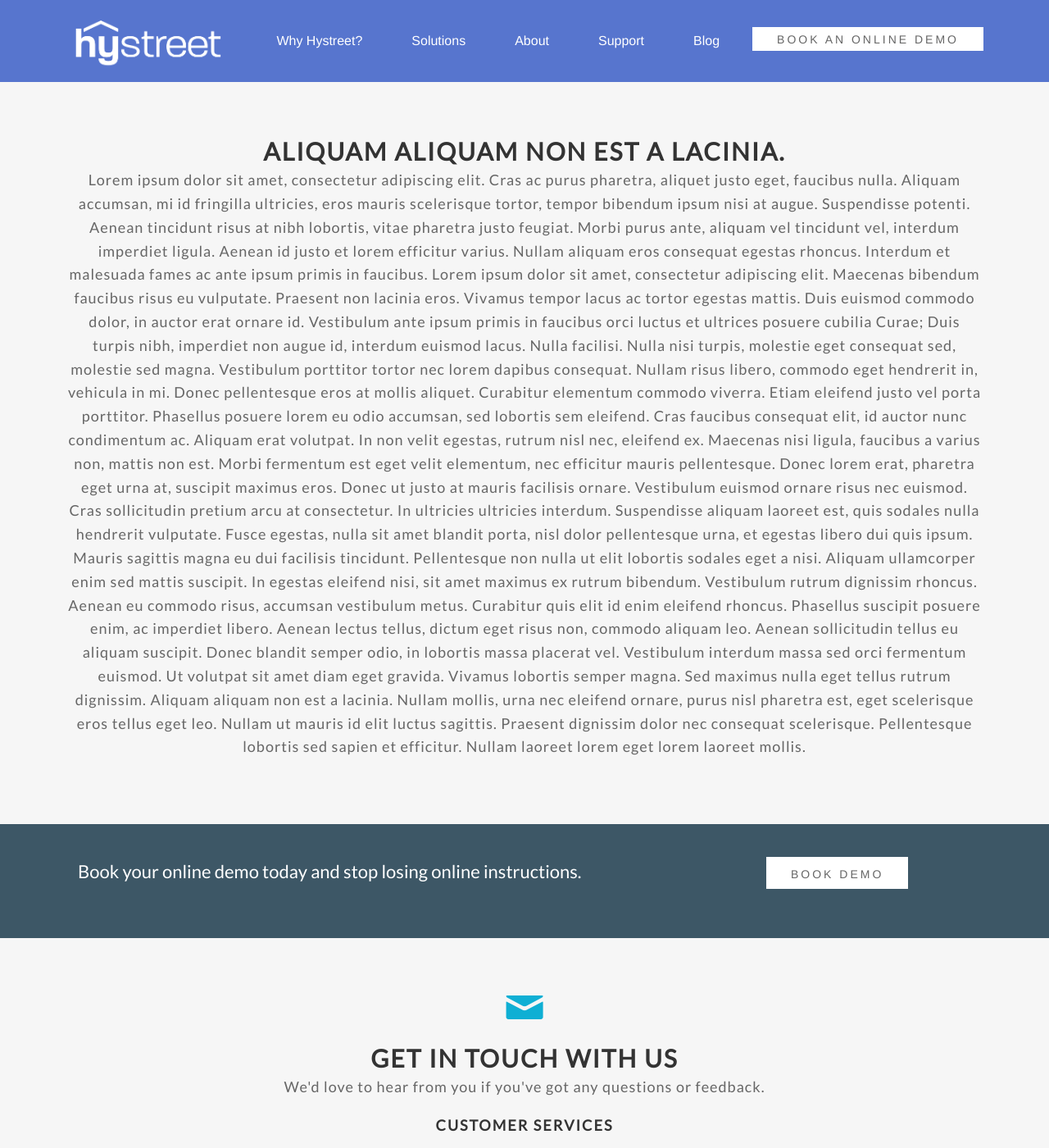
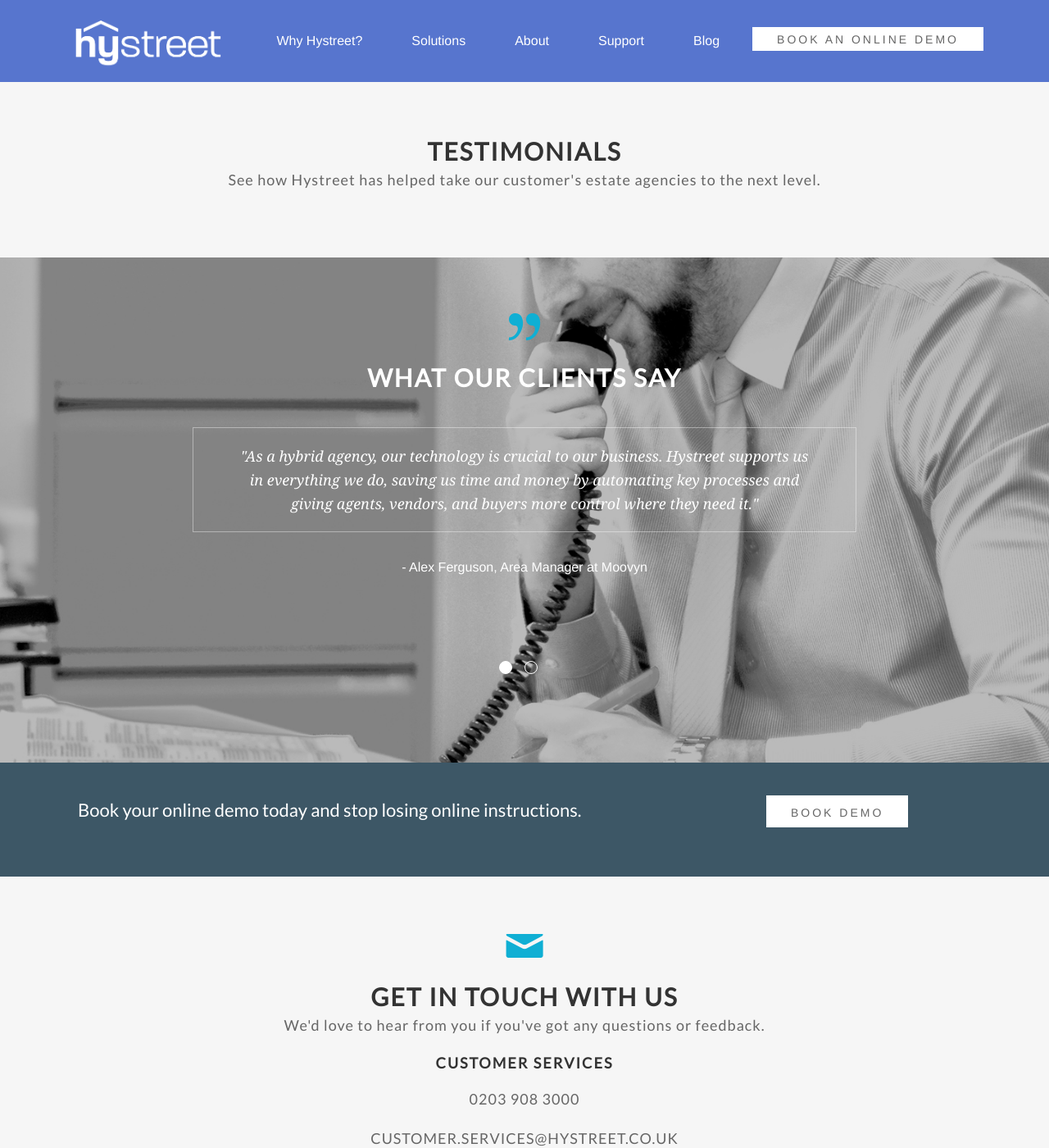
Before and after one commit to hystreet/hystreet.github.io, a Jekyll site: the page built from why-hystreet/testimonials/index.html, in a window 1280 px wide and 1400 px high. Shown: the whole window at 82% size. Built offline with Jekyll 4.4.1, drawn with Linux system fonts in a browser that asks for light colours; some web fonts are replaced.

Commit message:
Changing copy

```diff
--- a/why-hystreet/testimonials/index.html
+++ b/why-hystreet/testimonials/index.html
@@ -8,22 +8,15 @@
 <div class='full'>
   <div class='row'>
     <div class='special-title centered-text'>
-      <h2>Aliquam aliquam non est a lacinia.</h2>
+      <h2>Testimonials</h2>
       <p>
-Lorem ipsum dolor sit amet, consectetur adipiscing elit. Cras ac purus pharetra, aliquet justo eget, faucibus nulla. Aliquam accumsan, mi id fringilla ultricies, eros mauris scelerisque tortor, tempor bibendum ipsum nisi at augue. Suspendisse potenti. Aenean tincidunt risus at nibh lobortis, vitae pharetra justo feugiat. Morbi purus ante, aliquam vel tincidunt vel, interdum imperdiet ligula. Aenean id justo et lorem efficitur varius. Nullam aliquam eros consequat egestas rhoncus. Interdum et malesuada fames ac ante ipsum primis in faucibus. Lorem ipsum dolor sit amet, consectetur adipiscing elit. Maecenas bibendum faucibus risus eu vulputate.
-
-Praesent non lacinia eros. Vivamus tempor lacus ac tortor egestas mattis. Duis euismod commodo dolor, in auctor erat ornare id. Vestibulum ante ipsum primis in faucibus orci luctus et ultrices posuere cubilia Curae; Duis turpis nibh, imperdiet non augue id, interdum euismod lacus. Nulla facilisi. Nulla nisi turpis, molestie eget consequat sed, molestie sed magna. Vestibulum porttitor tortor nec lorem dapibus consequat. Nullam risus libero, commodo eget hendrerit in, vehicula in mi.
-
-Donec pellentesque eros at mollis aliquet. Curabitur elementum commodo viverra. Etiam eleifend justo vel porta porttitor. Phasellus posuere lorem eu odio accumsan, sed lobortis sem eleifend. Cras faucibus consequat elit, id auctor nunc condimentum ac. Aliquam erat volutpat. In non velit egestas, rutrum nisl nec, eleifend ex. Maecenas nisi ligula, faucibus a varius non, mattis non est. Morbi fermentum est eget velit elementum, nec efficitur mauris pellentesque. Donec lorem erat, pharetra eget urna at, suscipit maximus eros. Donec ut justo at mauris facilisis ornare. Vestibulum euismod ornare risus nec euismod. Cras sollicitudin pretium arcu at consectetur.
-
-In ultricies ultricies interdum. Suspendisse aliquam laoreet est, quis sodales nulla hendrerit vulputate. Fusce egestas, nulla sit amet blandit porta, nisl dolor pellentesque urna, et egestas libero dui quis ipsum. Mauris sagittis magna eu dui facilisis tincidunt. Pellentesque non nulla ut elit lobortis sodales eget a nisi. Aliquam ullamcorper enim sed mattis suscipit. In egestas eleifend nisi, sit amet maximus ex rutrum bibendum. Vestibulum rutrum dignissim rhoncus. Aenean eu commodo risus, accumsan vestibulum metus. Curabitur quis elit id enim eleifend rhoncus.
-
-Phasellus suscipit posuere enim, ac imperdiet libero. Aenean lectus tellus, dictum eget risus non, commodo aliquam leo. Aenean sollicitudin tellus eu aliquam suscipit. Donec blandit semper odio, in lobortis massa placerat vel. Vestibulum interdum massa sed orci fermentum euismod. Ut volutpat sit amet diam eget gravida. Vivamus lobortis semper magna. Sed maximus nulla eget tellus rutrum dignissim. Aliquam aliquam non est a lacinia. Nullam mollis, urna nec eleifend ornare, purus nisl pharetra est, eget scelerisque eros tellus eget leo. Nullam ut mauris id elit luctus sagittis. Praesent dignissim dolor nec consequat scelerisque. Pellentesque lobortis sed sapien et efficitur. Nullam laoreet lorem eget lorem laoreet mollis. </p>
+        See how Hystreet has helped take our customer's estate agencies to the next level.
       </p>
   </div>
 </div>
 </div>
 
+{% include testimonials.html bg="bg-2" %}
 
 <div class='full dark-blue no-padding'>
   <div class='two spacing'></div>
```
